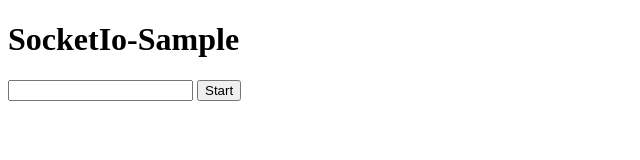
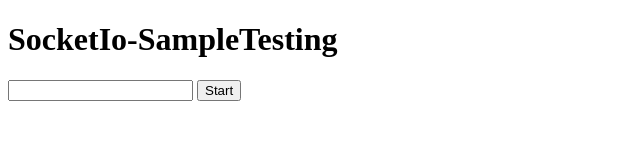
Before and after one commit to 786-aquib/socketio-sampletesting, a website: page public/index.html in a window 1280 px wide. Shown: the whole page, without its empty margins (0-640 px from the left). Drawn offline with nearby package versions, Linux system fonts and the light colour scheme; no server answers.

Commit message:
Deleted some unuseful things

```diff
--- a/package.json
+++ b/package.json
@@ -10,6 +10,7 @@
   "license": "ISC",
   "dependencies": {
     "express": "^4.18.2",
+    "nodemon": "^2.0.21",
     "socket.io": "^4.6.1"
   }
 }
--- a/public/index.html
+++ b/public/index.html
@@ -7,7 +7,7 @@
     <script defer src="script.js"></script>
 </head>
 <body>
-    <h1>SocketIo-Sample</h1>
+    <h1>SocketIo-SampleTesting</h1>
    <div id="loginBox">
     <input id="inpUsername">
     <button id="btnStart">Start</button>
```
Also changed, not shown: 1 other file.
